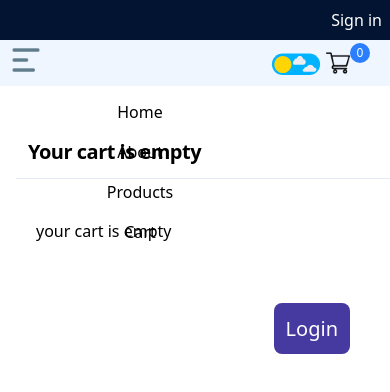
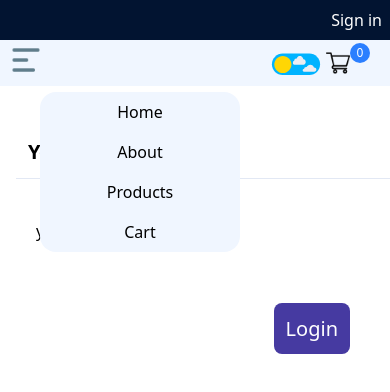
Before and after one commit to akeley10/React-Ecomerce, a React (Vite) app: page /cart in a window 390 px wide. Shown: the top 392 px of the page. Built offline with nearby package versions, Linux system fonts and the light colour scheme.

Commit message:
Separando la interfaz de los productos y arreglando los estilos del menu

```diff
--- a/src/Components/Navbar.tsx
+++ b/src/Components/Navbar.tsx
@@ -56,19 +56,19 @@ const Navbar = () => {
   className={`${
     window.screen.width < 767 && hamburguerMenu === false
       ? "hidden"
-      : "visible z-10 flex flex-col absolute md:flex-row md:relative w-50 rounded-2xl left-10 top-23 md:top-0 md:left-1/2 md:-translate-x-1/2  flex-1 justify-center items-center md:gap-10"
+      : " bg-[#f0f6ff] dark:bg-[#181921] visible z-10 flex flex-col absolute md:flex-row md:relative w-50 rounded-2xl left-10 top-23 md:top-0 md:left-1/2 md:-translate-x-1/2  flex-1 justify-center items-center md:gap-10"
   }`}
 >
-        <li className='cursor-pointer p-2 text-center transition duration-500   hover:bg-[#021431] dark:hover:bg-[#272935] rounded-xl hover:text-white'>
+        <li className='cursor-pointer p-2 text-center transition duration-500 hover:bg-[#021431] dark:hover:bg-[#272935] rounded-xl hover:text-white'>
         <Link  to="/">Home</Link>
         </li>
-        <li className='cursor-pointer p-2 text-center transition duration-500   hover:bg-[#021431] dark:hover:bg-[#272935] rounded-xl hover:text-white'>
+        <li className='cursor-pointer p-2 text-center transition duration-500 hover:bg-[#021431] dark:hover:bg-[#272935] rounded-xl hover:text-white'>
         <Link  to="/about">About</Link>
        </li>
-        <li className='cursor-pointer p-2 text-center transition duration-500   hover:bg-[#021431] dark:hover:bg-[#272935] rounded-xl hover:text-white'>
+        <li className='cursor-pointer p-2 text-center transition duration-500 hover:bg-[#021431] dark:hover:bg-[#272935] rounded-xl hover:text-white'>
         <Link  to="/products">Products</Link>
           </li>
-        <li className='cursor-pointer p-2 text-center transition duration-500   hover:bg-[#021431] dark:hover:bg-[#272935] rounded-xl hover:text-white'>
+        <li className='cursor-pointer p-2 text-center transition  hover:bg-[#021431] dark:hover:bg-[#272935] rounded-xl hover:text-white'>
         <Link  to="/cart">Cart</Link>
         </li>
         </div>
--- /dev/null
+++ b/src/data/dataProduct.ts
@@ -0,0 +1,6 @@
+export type Product ={
+    id: string;
+    name:string;
+    price:number;
+    image: string;
+};
```
Also changed, not shown: src/Components/pages/Products.tsx (+2 -6 lines).
